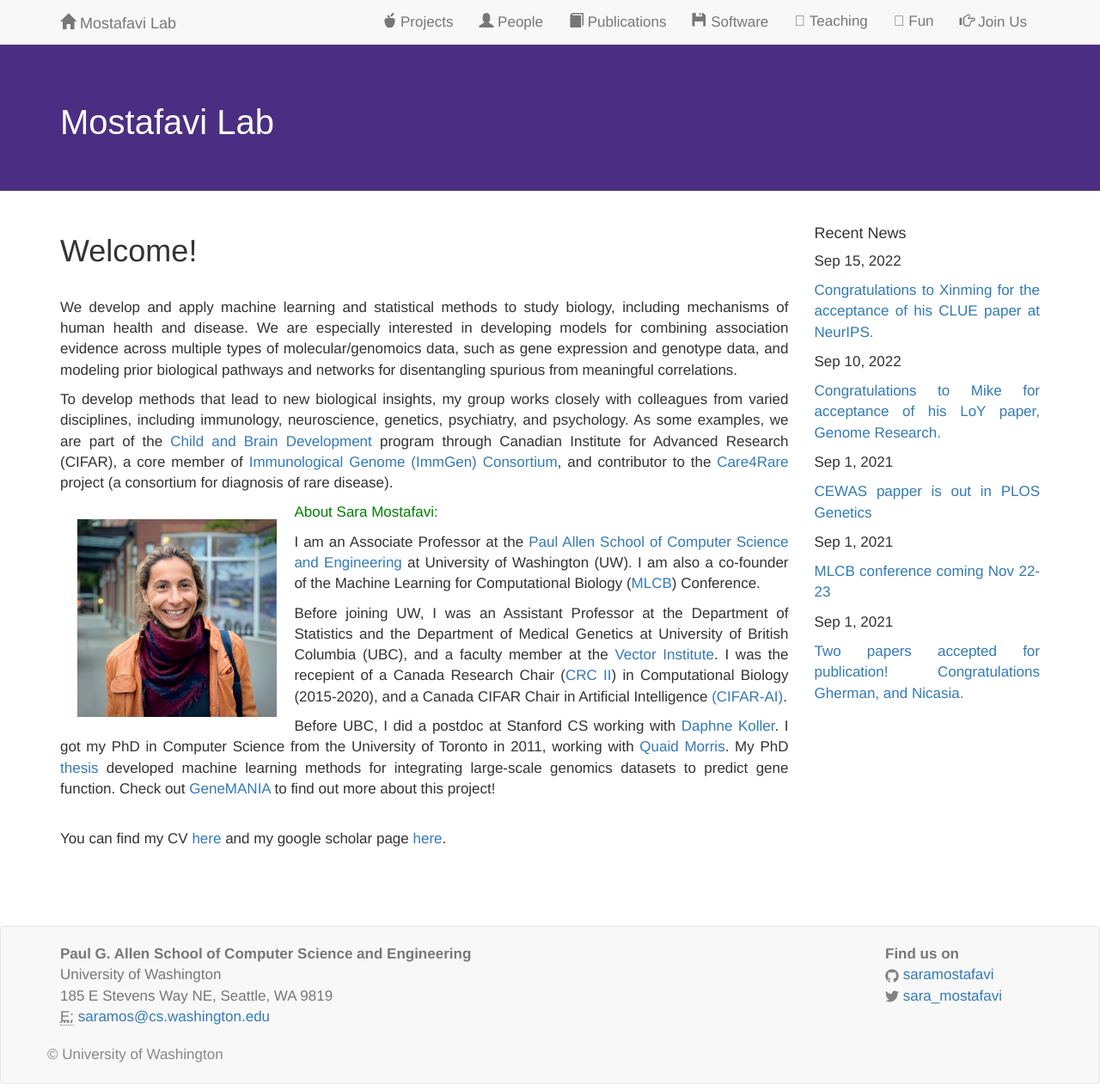
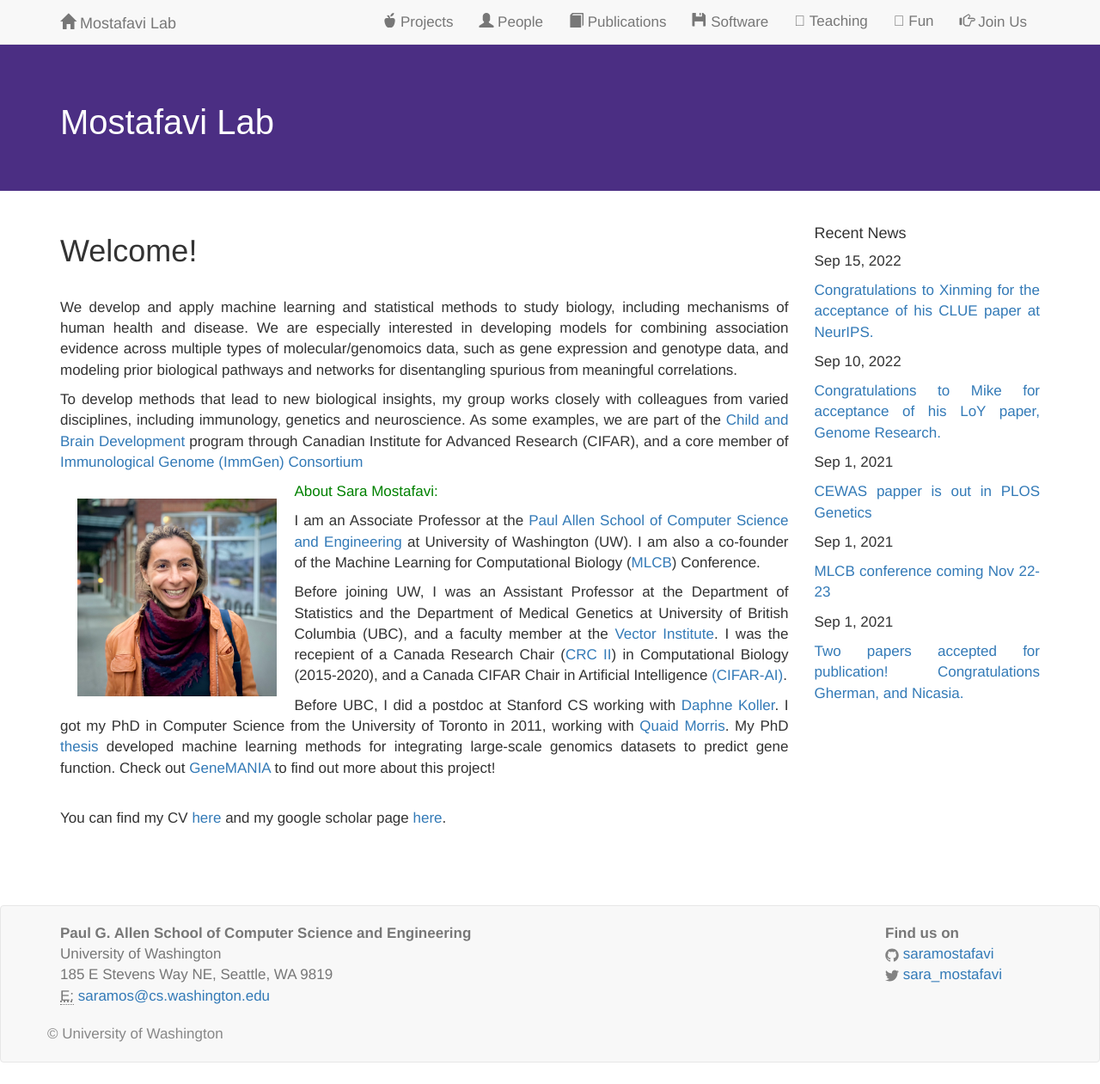
Before and after one commit to saramostafavi/saramostafavi.github.io, a Jekyll site: the page built from index.html, in a window 1280 px wide. Shown: the whole page at 86% size. Built offline with Jekyll 4.4.1, drawn with Linux system fonts in a browser that asks for light colours; nearby versions of some CDN libraries; a style sheet for code colours, icons or effects is not loaded; after the commit the page ends 1236 px from its top, so only the background shows below that.

Commit message:
Update index.html

```diff
--- a/index.html
+++ b/index.html
@@ -17,8 +17,7 @@ layout: home
 <br>
 <p>We develop and apply machine learning and statistical methods to study biology, including mechanisms of human health and disease. We are especially interested in developing models for combining association evidence across multiple types of molecular/genomoics data, such as gene expression and genotype data, and modeling prior biological pathways and networks for disentangling spurious from meaningful correlations. </p>
 <p>
-To develop methods that lead to new biological insights, my group works closely with colleagues from varied disciplines, including immunology, neuroscience, genetics, psychiatry, and psychology. As some examples, we are part of the <a href="https://www.cifar.ca/research/child-brain-development/">Child and Brain Development</a> program through Canadian Institute for Advanced Research (CIFAR), a core member of <a href="http://www.immgen.org"> Immunological Genome (ImmGen) Consortium</a>, and contributor to the <a href="http://care4rare.ca/">Care4Rare</a> project (a consortium for diagnosis of rare disease).
-</p>
+To develop methods that lead to new biological insights, my group works closely with colleagues from varied disciplines, including immunology, genetics and neuroscience. As some examples, we are part of the <a href="https://www.cifar.ca/research/child-brain-development/">Child and Brain Development</a> program through Canadian Institute for Advanced Research (CIFAR), and a core member of <a href="http://www.immgen.org"> Immunological Genome (ImmGen) Consortium</a></p>
 
 
 <IMG SRC="images/SaraM2.JPG" ALT="some text" ALIGN="LEFT" hspace="20" vspace="20" HEIGHT="230">
```
